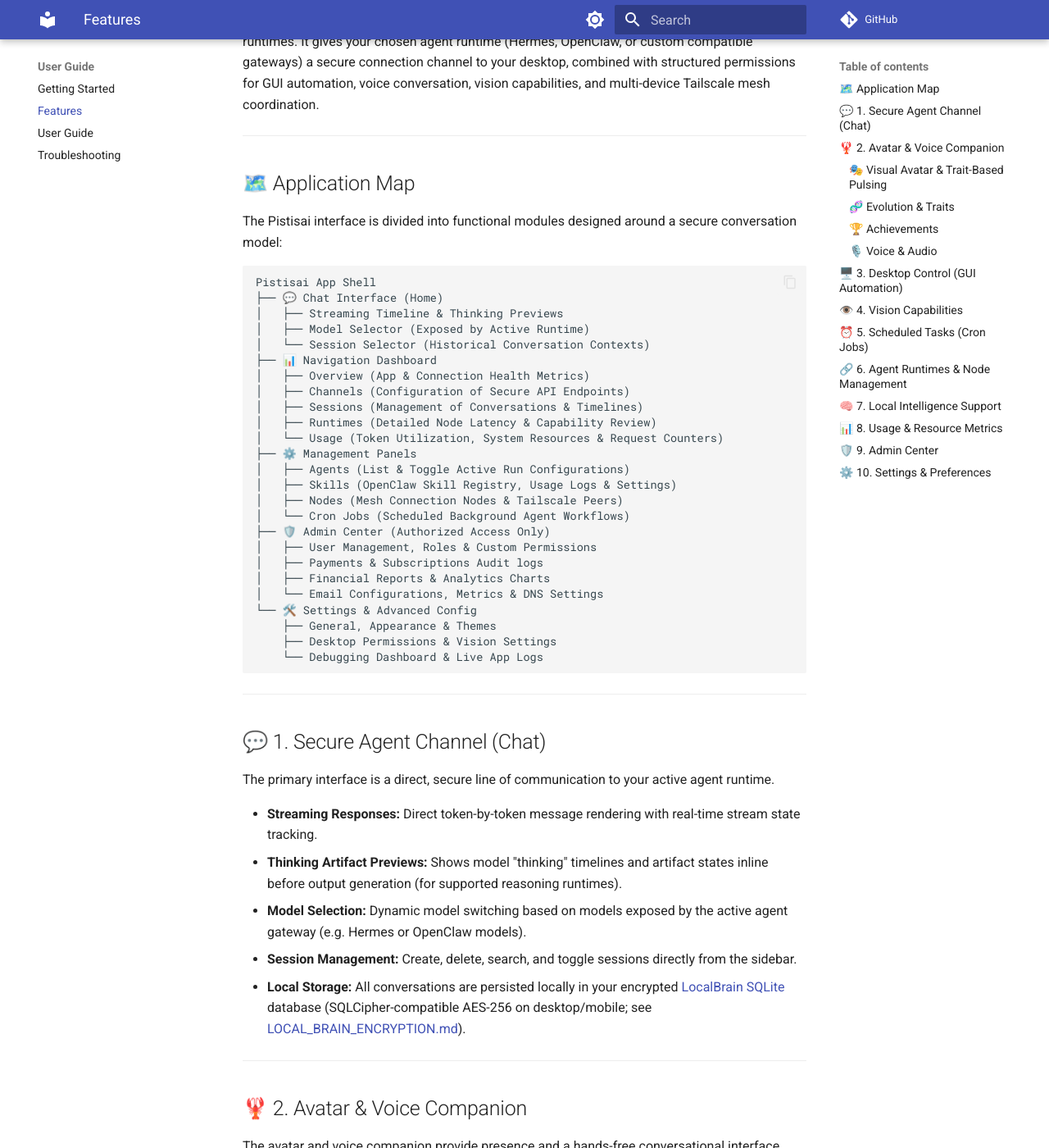
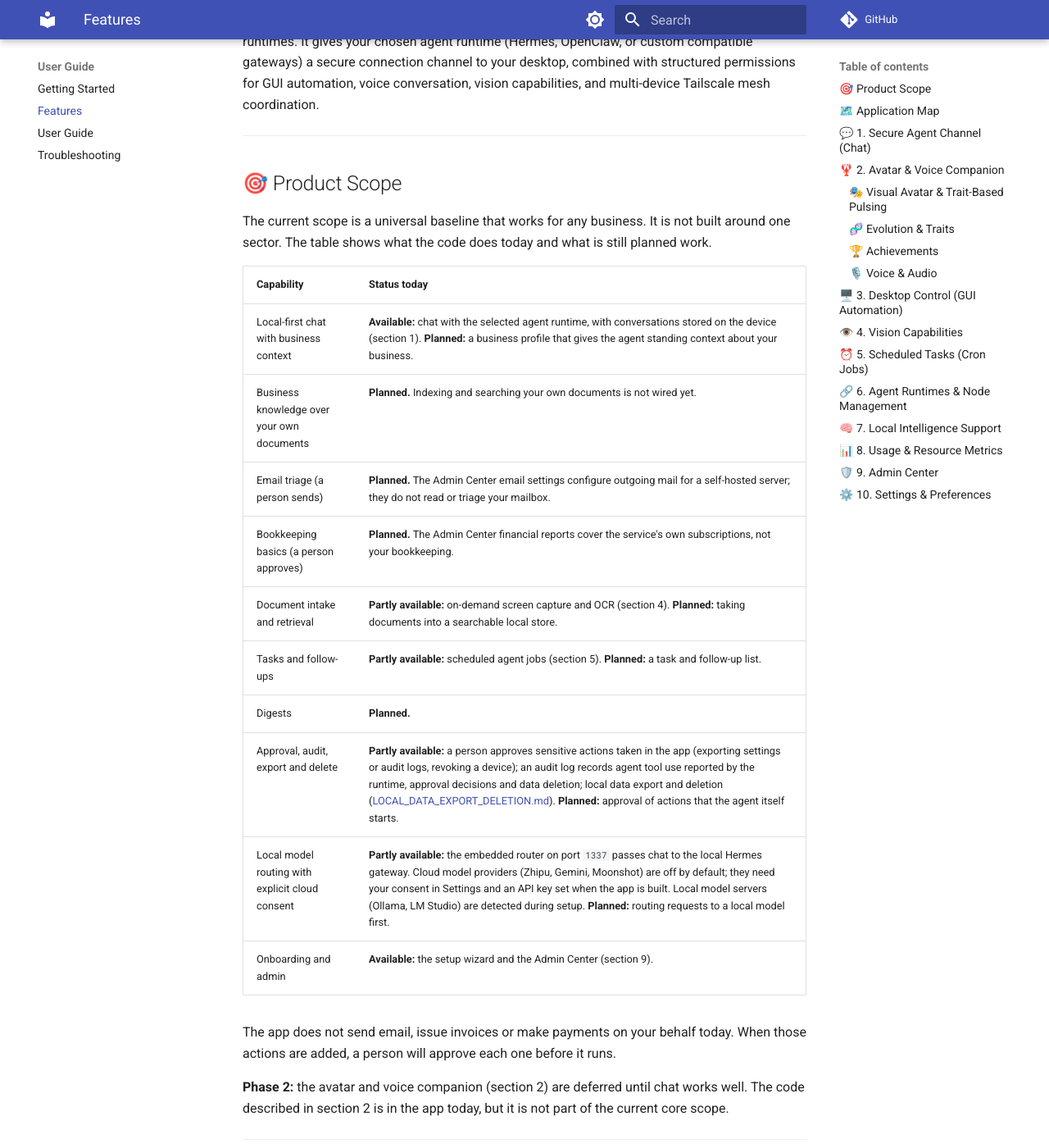
Before and after one commit to pistisAI/pistisai-app, an MkDocs documentation site: the page built from docs/user-guide/FEATURES_GUIDE.md, in a window 1280 px wide and 1400 px high, scrolled down 257 px. Shown: the whole window at 82% size. Built offline with MkDocs 1.6.1 and Material for MkDocs 9.7.7, drawn with Linux system fonts in a browser that asks for light colours; comment, search, counter and statistics services are not loaded.

Commit message:
docs: describe the universal core scope instead of sector pilots (#1110)
* docs: describe the universal core scope instead of sector pilots

Add a Product Scope section to the features guide that lists the universal core baseline with an honest status per item (available, partly available, planned), mark the avatar and voice companion as Phase 2 in the docs index and user guide, and link both to the scope table.

Co-Authored-By: Claude Opus 5.5 <noreply@anthropic.com>
Claude-Session: https://claude.ai/code/session_01382Q6wi9bF3eBhJ2bEWGXi

* docs: state routing and approval status as the code has them

The scope table claimed the router routes to local providers and that an approval gate guards agent actions. On main the router proxies chat to the local Hermes gateway and serves only consented, build-time-keyed cloud providers, local model servers are only detected at setup, and approvals cover in-app exports and device revoke. Both rows are now partly available, with the missing parts labelled planned.

Co-Authored-By: Claude Opus 5.5 <noreply@anthropic.com>
Claude-Session: https://claude.ai/code/session_01382Q6wi9bF3eBhJ2bEWGXi

---------

Co-authored-by: simongravel99-art <228510981+simongravel99-art@users.noreply.github.com>
Co-authored-by: Claude Opus 5.5 <noreply@anthropic.com>

```diff
--- a/docs/user-guide/FEATURES_GUIDE.md
+++ b/docs/user-guide/FEATURES_GUIDE.md
@@ -3,6 +3,29 @@
 Product description: [README](../../README.md).
 
 Pistisai is a local-first companion shell and desktop capability layer for user-selected agent runtimes. It gives your chosen agent runtime (Hermes, OpenClaw, or custom compatible gateways) a secure connection channel to your desktop, combined with structured permissions for GUI automation, voice conversation, vision capabilities, and multi-device Tailscale mesh coordination.
+
+---
+
+## 🎯 Product Scope
+
+The current scope is a universal baseline that works for any business. It is not built around one sector. The table shows what the code does today and what is still planned work.
+
+| Capability | Status today |
+|------------|--------------|
+| Local-first chat with business context | **Available:** chat with the selected agent runtime, with conversations stored on the device (section 1). **Planned:** a business profile that gives the agent standing context about your business. |
+| Business knowledge over your own documents | **Planned.** Indexing and searching your own documents is not wired yet. |
+| Email triage (a person sends) | **Planned.** The Admin Center email settings configure outgoing mail for a self-hosted server; they do not read or triage your mailbox. |
+| Bookkeeping basics (a person approves) | **Planned.** The Admin Center financial reports cover the service's own subscriptions, not your bookkeeping. |
+| Document intake and retrieval | **Partly available:** on-demand screen capture and OCR (section 4). **Planned:** taking documents into a searchable local store. |
+| Tasks and follow-ups | **Partly available:** scheduled agent jobs (section 5). **Planned:** a task and follow-up list. |
+| Digests | **Planned.** |
+| Approval, audit, export and delete | **Partly available:** a person approves sensitive actions taken in the app (exporting settings or audit logs, revoking a device); an audit log records agent tool use reported by the runtime, approval decisions and data deletion; local data export and deletion ([LOCAL_DATA_EXPORT_DELETION.md](LOCAL_DATA_EXPORT_DELETION.md)). **Planned:** approval of actions that the agent itself starts. |
+| Local model routing with explicit cloud consent | **Partly available:** the embedded router on port `1337` passes chat to the local Hermes gateway. Cloud model providers (Zhipu, Gemini, Moonshot) are off by default; they need your consent in Settings and an API key set when the app is built. Local model servers (Ollama, LM Studio) are detected during setup. **Planned:** routing requests to a local model first. |
+| Onboarding and admin | **Available:** the setup wizard and the Admin Center (section 9). |
+
+The app does not send email, issue invoices or make payments on your behalf today. When those actions are added, a person will approve each one before it runs.
+
+**Phase 2:** the avatar and voice companion (section 2) are deferred until chat works well. The code described in section 2 is in the app today, but it is not part of the current core scope.
 
 ---
 
```
Also changed, not shown: docs/index.md (+5 -1 lines), docs/user-guide/USER_GUIDE.md (+3 -1 lines).
